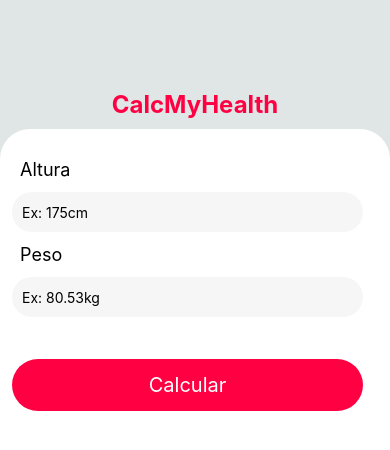
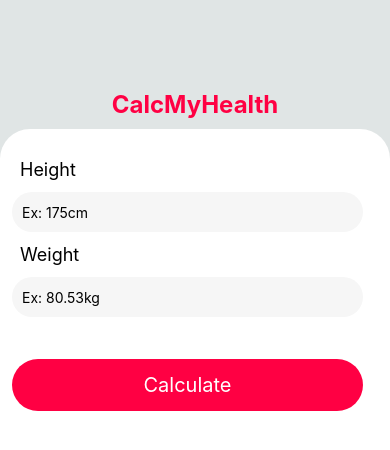
Before and after one commit to LucasDominguesTressoldi/CalcMyHealth, a React Native app: screen / in a window 390 px wide. Shown: the top 450 px of the page. Built offline with nearby package versions, Linux system fonts and the light colour scheme.

Commit message:
Project name changed and texts translated to english

```diff
--- a/app.json
+++ b/app.json
@@ -1,7 +1,7 @@
 {
   "expo": {
-    "name": "AwesomeProject",
-    "slug": "AwesomeProject",
+    "name": "CalcMyHealth",
+    "slug": "CalcMyHealth",
     "version": "1.0.0",
     "orientation": "portrait",
     "icon": "./assets/icon.png",
@@ -22,7 +22,7 @@
         "foregroundImage": "./assets/adaptive-icon.png",
         "backgroundColor": "#ffffff"
       },
-      "package": "com.lucastressoldi.watertimer",
+      "package": "com.lucastressoldi.calcmyhealth",
       "VersionCode": 1
     },
     "web": {
--- a/package.json
+++ b/package.json
@@ -1,5 +1,5 @@
 {
-  "name": "awesomeproject",
+  "name": "calcmyhealth",
   "version": "1.0.0",
   "main": "node_modules/expo/AppEntry.js",
   "scripts": {
--- a/src/components/Form/ResultImc/index.js
+++ b/src/components/Form/ResultImc/index.js
@@ -5,7 +5,7 @@ import styles from "./style";
 export default function ResultImc(props) {
   const onShare = async () => {
     const result = await Share.share({
-      message: "Meu imc hoje é: " + props.resultImc,
+      message: "My BMI today is: " + props.resultImc,
     });
   };
 
--- a/src/components/Form/index.js
+++ b/src/components/Form/index.js
@@ -17,7 +17,7 @@ export default function Form() {
   const [weight, setWeight] = useState(null);
   const [messageImc, setMessageImc] = useState("Preencha o peso e a altura");
   const [imc, setImc] = useState(null);
-  const [textButton, setTextButton] = useState("Calcular");
+  const [textButton, setTextButton] = useState("Calculate");
   const [errorMessage, setErrorMessage] = useState(null);
   const [imcList, setImcList] = useState([]);
 
@@ -31,7 +31,7 @@ export default function Form() {
   function verificationImc() {
     if (imc === null) {
       Vibration.vibrate();
-      setErrorMessage("* Campo obrigatório");
+      setErrorMessage("* Required field");
     }
   }
 
@@ -41,14 +41,14 @@ export default function Form() {
       imcCalculator();
       setHeight(null);
       setWeight(null);
-      setMessageImc("Seu imc é igual:");
-      setTextButton("Calcular Novamente");
+      setMessageImc("Your BMI is equal to:");
+      setTextButton("Calculate again");
       setErrorMessage(null);
     } else {
       verificationImc();
       setImc(null);
-      setTextButton("Calcular");
-      setMessageImc("Preencha o peso e a altura");
+      setTextButton("Calculate");
+      setMessageImc("Fill in the weight and height");
     }
   }
 
@@ -56,7 +56,7 @@ export default function Form() {
     <View style={styles.formContext}>
       {imc == null ? (
         <Pressable onPress={Keyboard.dismiss} style={styles.form}>
-          <Text style={styles.formLabel}>Altura</Text>
+          <Text style={styles.formLabel}>Height</Text>
           <Text style={styles.errorMessage}>{errorMessage}</Text>
           <TextInput
             onChangeText={setHeight}
@@ -65,7 +65,7 @@ export default function Form() {
             keyboardType="numeric"
             style={styles.input}
           />
-          <Text style={styles.formLabel}>Peso</Text>
+          <Text style={styles.formLabel}>Weight</Text>
           <Text style={styles.errorMessage}>{errorMessage}</Text>
           <TextInput
             onChangeText={setWeight}
@@ -99,7 +99,7 @@ export default function Form() {
         renderItem={({ item }) => {
           return (
             <Text style={styles.resultImcItem}>
-              <Text style={styles.textResultItemList}>Resultado IMC = </Text>
+              <Text style={styles.textResultItemList}>Result BMI = </Text>
               {item.imc}
             </Text>
           );
```
Also changed, not shown: 1 other file (tests, documents, lock files or other folders).
